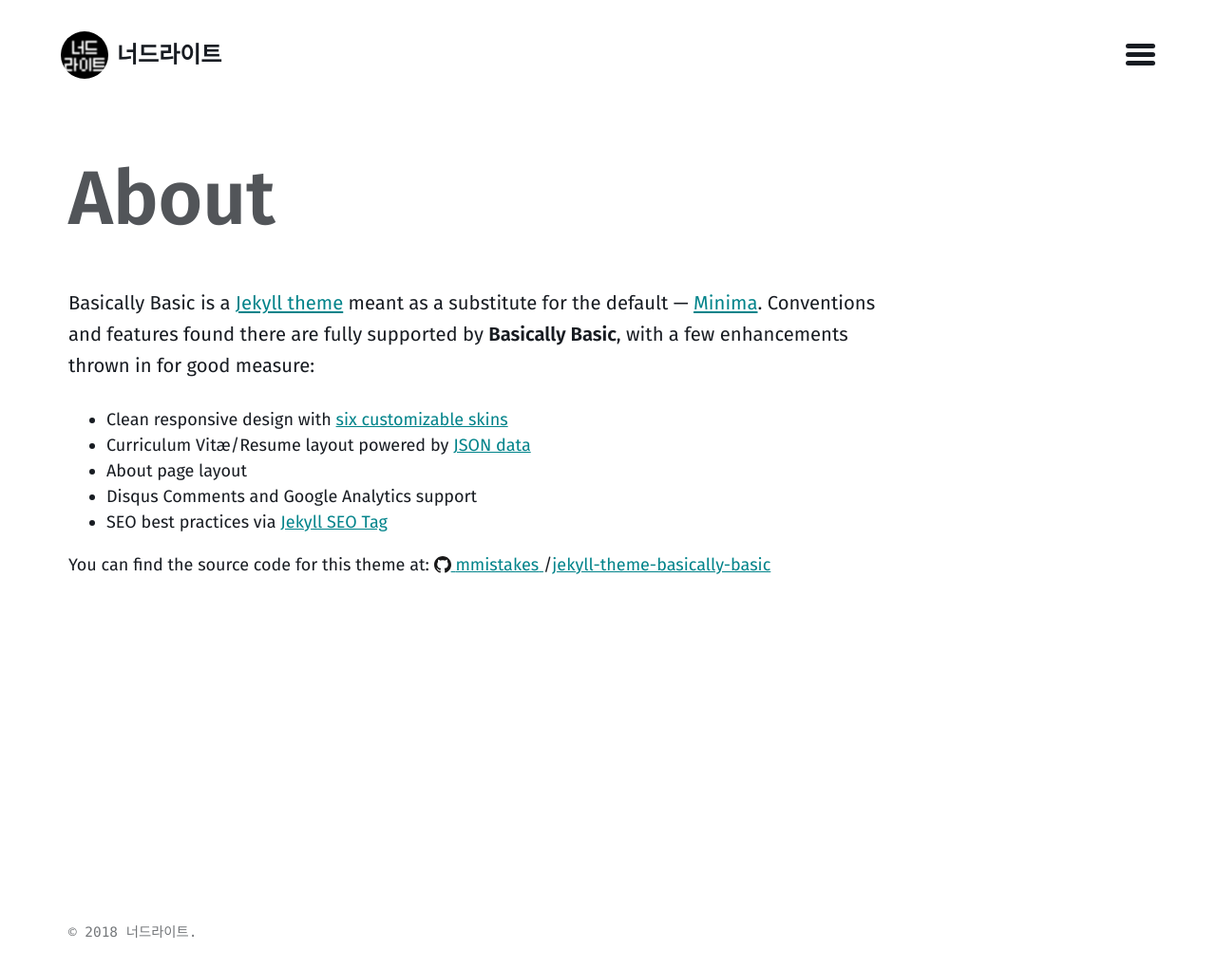
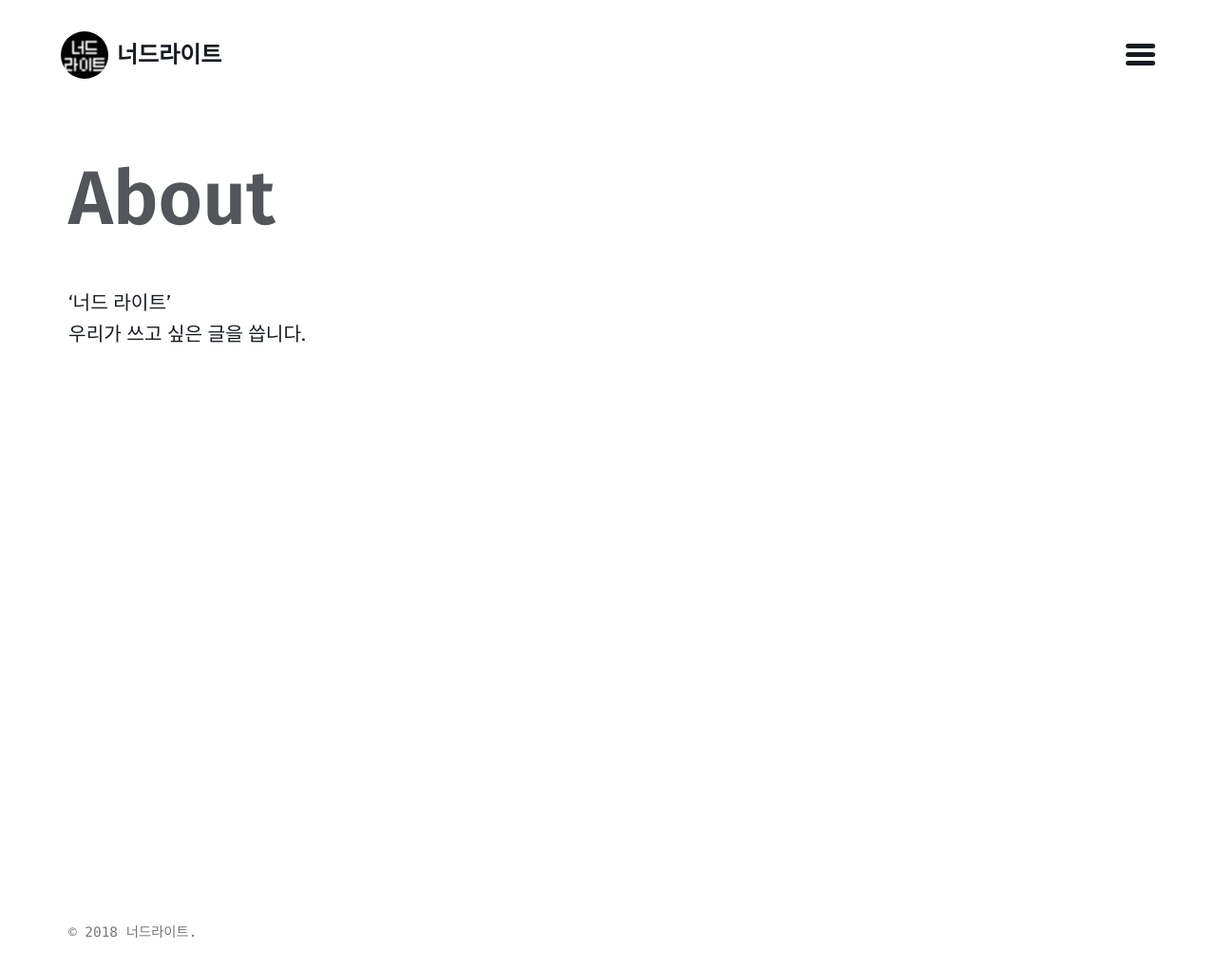
Before and after one commit to sbhkim/sbhkim.github.io, a Jekyll site: the page built from about.md, in a window 1280 px wide. Shown: the whole page at 95% size. Built offline with Jekyll 4.4.1, drawn with Linux system fonts in a browser that asks for light colours.

Commit message:
about 수정

```diff
--- a/_data/theme.yml
+++ b/_data/theme.yml
@@ -34,5 +34,5 @@ google_fonts:
 # pages that have a `title`. Add raw page paths in the order you'd like.
 
 navigation_pages:
- # - about.md
- # - cv.md
+ - about.md
+ - cv.md
--- a/about.md
+++ b/about.md
@@ -3,12 +3,5 @@ title: "About"
 layout: about
 ---
 
-Basically Basic is a [Jekyll theme](https://jekyllrb.com/docs/themes/) meant as a substitute for the default --- [Minima](https://github.com/jekyll/minima). Conventions and features found there are fully supported by **Basically Basic**, with a few enhancements thrown in for good measure:
-
-- Clean responsive design with [six customizable skins](#skin)
-- Curriculum Vitæ/Resume layout powered by [JSON data](http://registry.jsonresume.org/)
-- About page layout
-- Disqus Comments and Google Analytics support
-- SEO best practices via [Jekyll SEO Tag](https://github.com/jekyll/jekyll-seo-tag/)
-
-You can find the source code for this theme at: {% include icon-github.html username="mmistakes" %}/[jekyll-theme-basically-basic](https://github.com/mmistakes/jekyll-theme-basically-basic)
+'너드 라이트'<br>
+우리가 쓰고 싶은 글을 씁니다.
```
